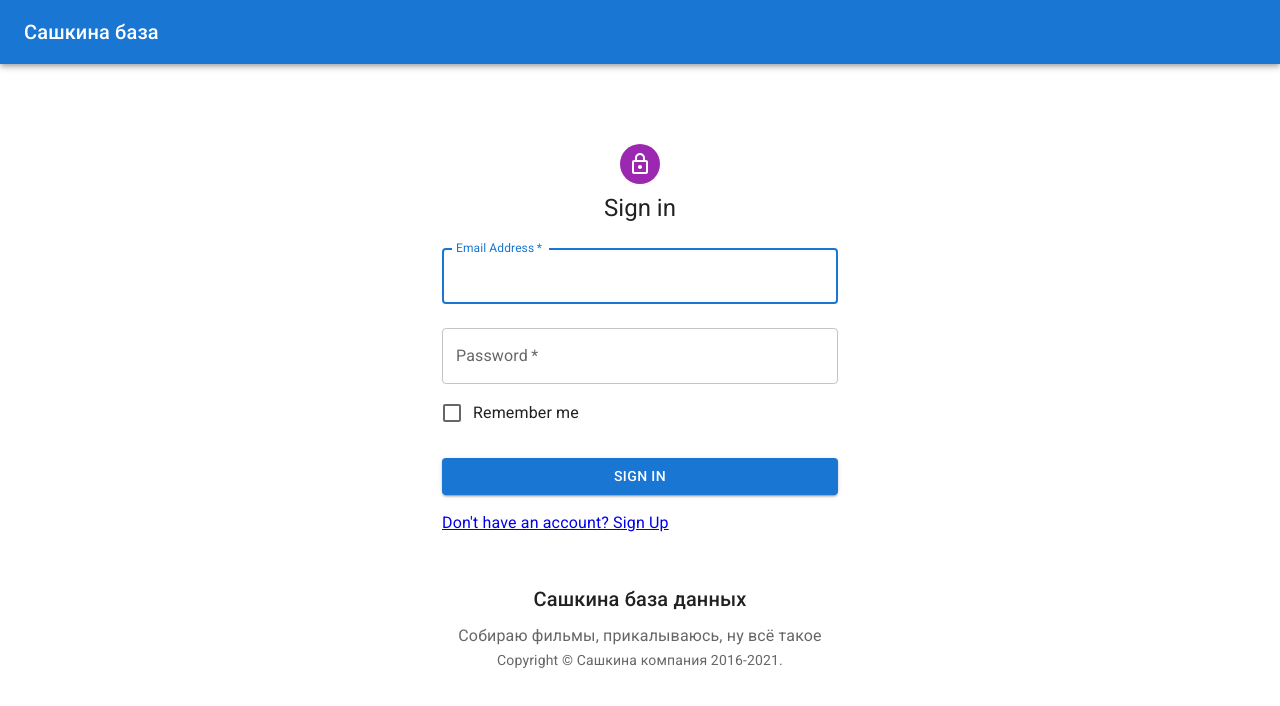
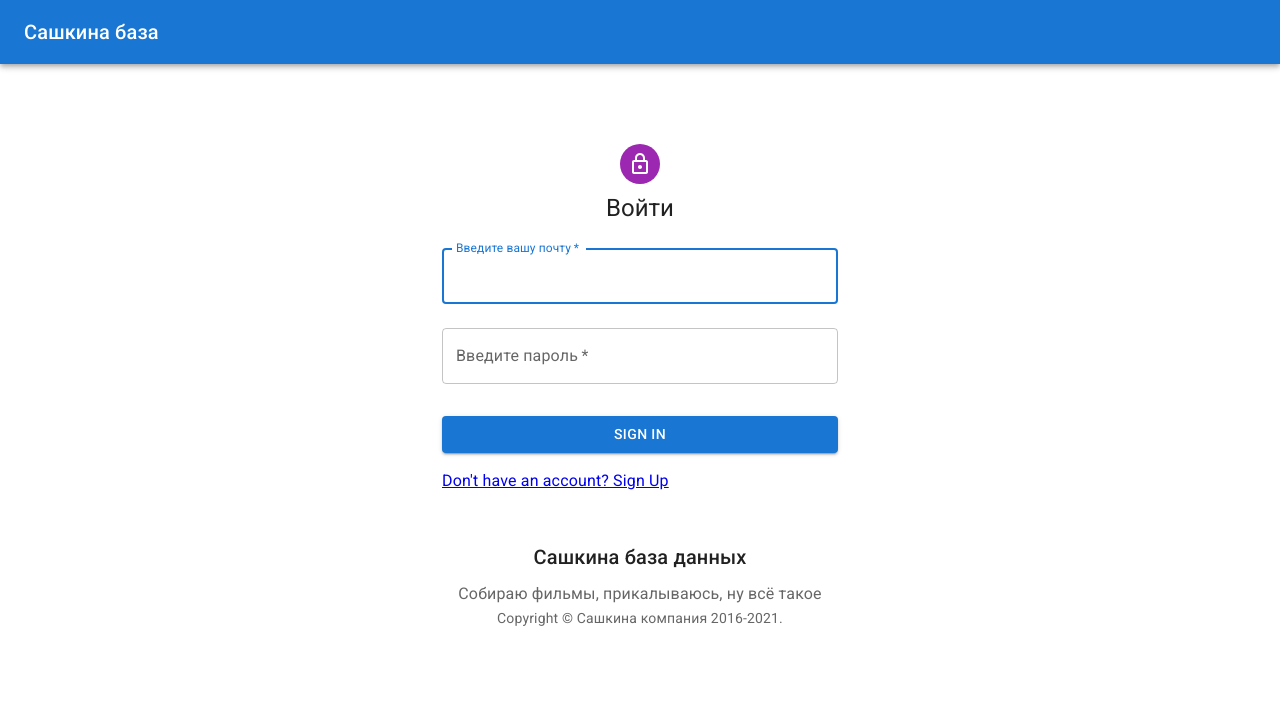
Before and after one commit to alexanchek/movie_database_TypeScript, a React (Create React App) app: page /#/login in a window 1280 px wide. Shown: the top 706 px of the page. Built offline with nearby package versions, Linux system fonts and the light colour scheme; no server answers.

Commit message:
feat: added validation schema to sign in component

```diff
--- a/src/components/Forms/MoviesForm.tsx
+++ b/src/components/Forms/MoviesForm.tsx
@@ -1,16 +1,17 @@
+import React from 'react';
 import { Box, Button, Grid, TextField } from '@mui/material';
-import React from 'react';
 
 import { getmovies } from '../../store/actions/dataMovieActions';
 import { useDispatch } from 'react-redux';
 
 import { useFormik } from 'formik';
 import * as yup from 'yup';
+import { ERROR_ONLY_LETTERS } from '../../services/errors/errorMessages';
 
 const validationSchema = yup.object({
-    year: yup.string().typeError('Год должен быть из цифр').min(4, 'Это год, только 4 цифры :)').max(4, 'Это год, только 4 цифры :)'),
-    genre: yup.string().typeError('Должен состоять только из букв').max(15, 'Слишком много символов').matches(/^[а-яА-Я]+$/iu, 'Только буквы, пожалуйста!'),
-    country: yup.string().typeError('Должен состоять только из букв').max(15, 'Слишком много символов').matches(/^[а-яА-Я]+$/iu, 'Только буквы, пожалуйста!')
+    year: yup.string().min(4, 'Это год, только 4 цифры :)').max(4, 'Это год, только 4 цифры :)'),
+    genre: yup.string().max(15, 'Слишком много символов').matches(/^[а-яА-Я]+$/iu, ERROR_ONLY_LETTERS),
+    country: yup.string().max(15, 'Слишком много символов').matches(/^[а-яА-Я]+$/iu, ERROR_ONLY_LETTERS)
 })
 
 const MoviesForm = () => {
--- a/src/components/Pages/SignIn/SignIn.tsx
+++ b/src/components/Pages/SignIn/SignIn.tsx
@@ -21,10 +21,11 @@ import { useDispatch, useSelector } from 'react-redux';
 
 import { useFormik } from 'formik';
 import * as yup from 'yup';
+import { ERROR_ONLY_ENGLISH_AND_LETTERS, ERROR_REQUIRED } from '../../../services/errors/errorMessages';
 
 const validationSchema = yup.object({
-  password: yup.string().required().matches(/^[a-zA-Z0-9]+$/iu, 'Только английские буквы или цифры, пожалуйста!'),
-  email: yup.string().email("Введите правильный e-mail").required()
+  password: yup.string().required(ERROR_REQUIRED).matches(/^[a-zA-Z0-9]+$/iu, ERROR_ONLY_ENGLISH_AND_LETTERS),
+  email: yup.string().email("Это поле нужно заполнить").required(ERROR_REQUIRED)
 })
 
 const theme = createTheme();
@@ -68,7 +69,7 @@ const SignIn = () => {
             <LockOutlinedIcon />
           </Avatar>
           <Typography component="h1" variant="h5">
-            Sign in
+            Войти
           </Typography>
           <Box component="form" onSubmit={formik.handleSubmit} noValidate sx={{ mt: 1 }}>
             <TextField
@@ -76,7 +77,7 @@ const SignIn = () => {
               required
               fullWidth
               id="email"
-              label="Email Address"
+              label="Введите вашу почту"
               name="email"
               autoComplete="email"
               autoFocus
@@ -91,7 +92,7 @@ const SignIn = () => {
               required
               fullWidth
               name="password"
-              label="Password"
+              label="Введите пароль"
               type="password"
               id="password"
               autoComplete="current-password"
@@ -101,10 +102,10 @@ const SignIn = () => {
               error={formik.touched.password && Boolean(formik.errors.password)}
               helperText={formik.touched.password && formik.errors.password}
             />
-            <FormControlLabel
+            {/* <FormControlLabel
               control={<Checkbox value="remember" color="primary" />}
               label="Remember me"
-            />
+            /> */}
             <Button
               type="submit"
               fullWidth
--- /dev/null
+++ b/src/services/errors/errorMessages.ts
@@ -0,0 +1,7 @@
+export const ERROR_REQUIRED = "Это поле нужно заполнить";
+
+export const ERROR_ONLY_ENGLISH_AND_LETTERS = "Только английские буквы или цифры, пожалуйста!";
+
+export const ERROR_YEAR_ONLY_NUMBERS = "Год должен быть из цифр";
+
+export const ERROR_ONLY_LETTERS = "Только буквы, пожалуйста!";
```
